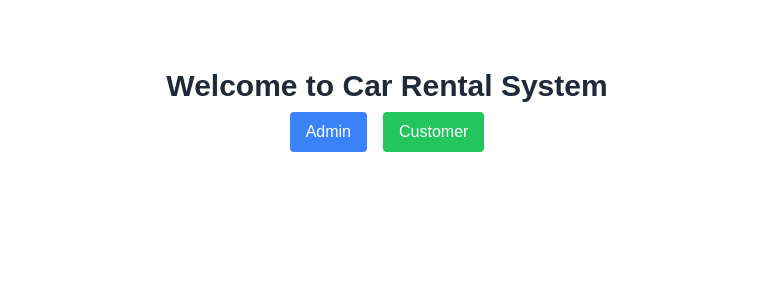
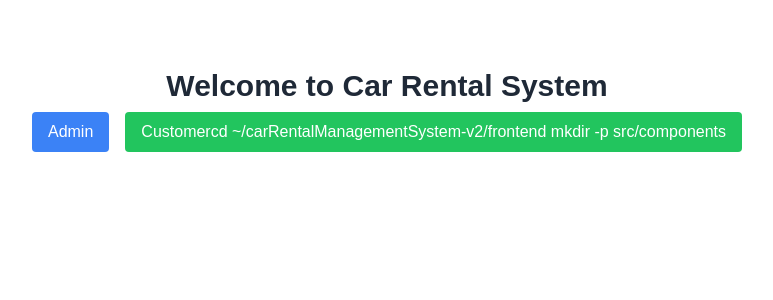
Before and after one commit to nikini07/carRentalManagementSystem-v2, a React (Vite) app in the folder frontend/: page / in a window 1280 px wide. Shown: the top 300 px of the page, without its empty margins (253-1026 px from the left). Built offline with nearby package versions, Linux system fonts and the light colour scheme; no server answers.

Commit message:
Update App.jsx

```diff
--- a/frontend/src/App.jsx
+++ b/frontend/src/App.jsx
@@ -102,7 +102,8 @@ function App() {
           Admin
         </button>
         <button className="bg-green-500 text-white px-4 py-2 rounded m-2 hover:bg-green-600" onClick={() => handleRoleSelect('customer')}>
-          Customer
+          Customercd ~/carRentalManagementSystem-v2/frontend
+mkdir -p src/components
         </button>
       </div>
     );
```
